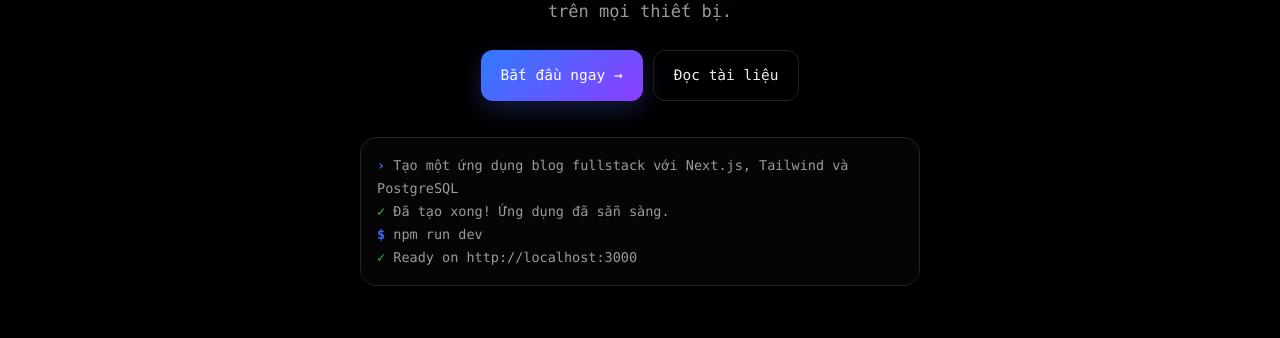
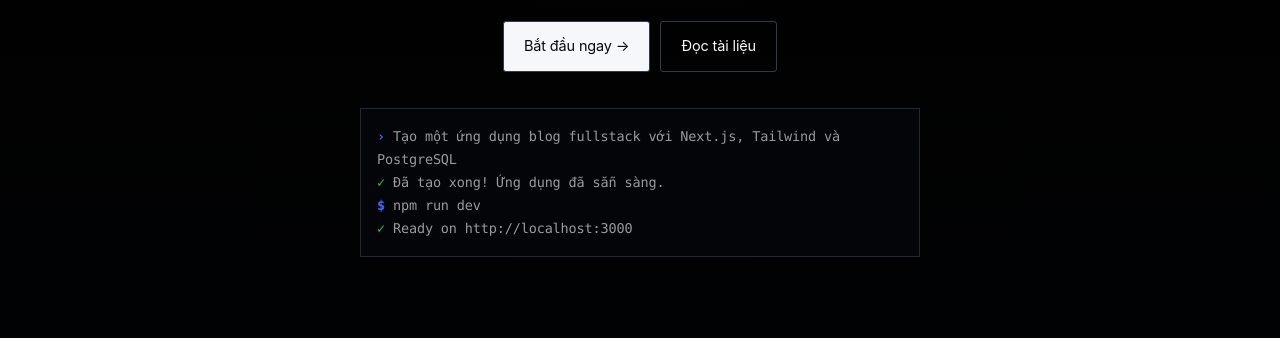
Before and after one commit to Velclaw/VelCli, a website: page index.html in a window 1280 px wide. Shown: the part 341-679 px from the top of the page. Drawn offline with Linux system fonts and the light colour scheme.

Commit message:
style(landing): align typography and layout with OCode.js design

```diff
--- a/index.html
+++ b/index.html
@@ -63,6 +63,7 @@ pre .cp{position:absolute;top:8px;right:8px;font:12px system-ui;padding:4px 10px
 .note{border-left:3px solid var(--ac);background:var(--code);padding:10px 14px;border-radius:0 10px 10px 0;font-size:14px;color:var(--mu)}
 [hidden]{display:none!important}
 </style>
+<link rel="stylesheet" href="assets/ocode-design-system.css">
 </head>
 <body>
 <header><div class="wrap">
```
